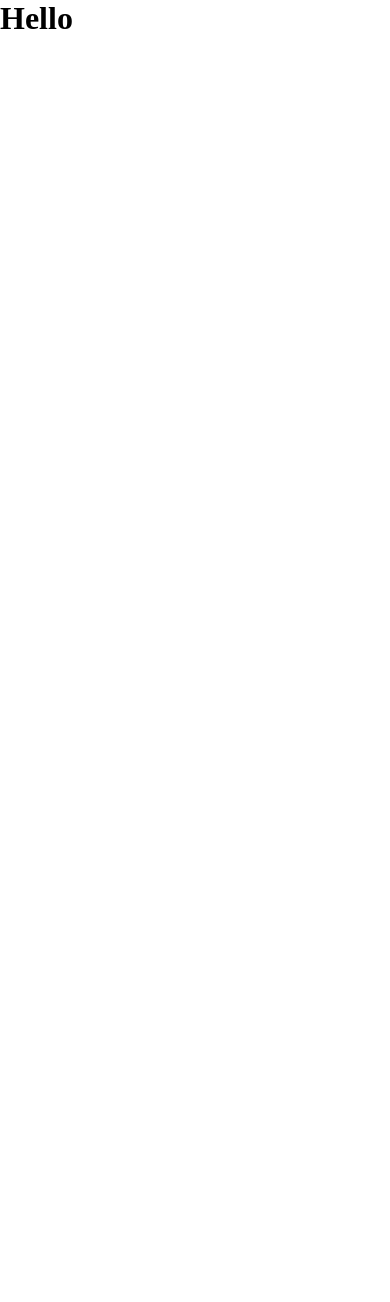
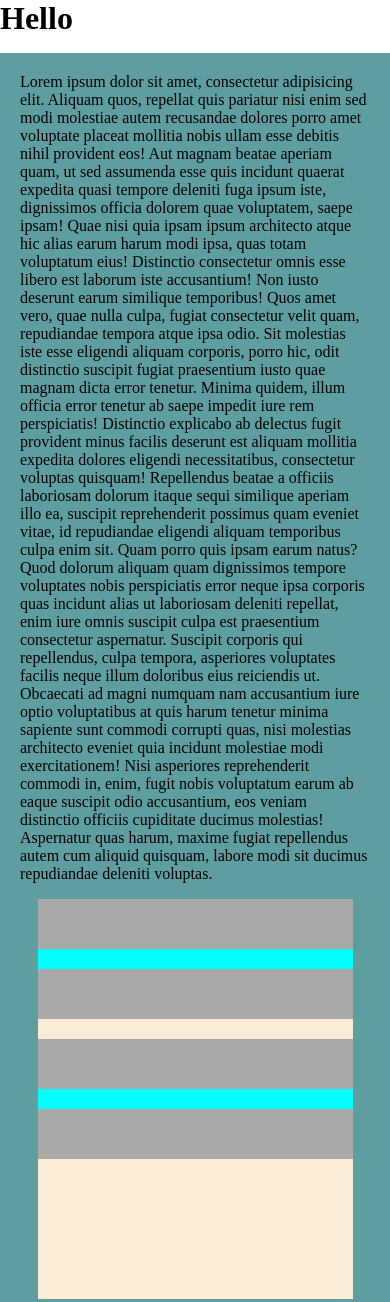
Before and after one commit to N215-obrookin/N215_SP24, a website: page index.html in a window 390 px wide. Before the commit the page ends 844 px from the top, so only its background shows below. Drawn offline with Linux system fonts and the light colour scheme.

Commit message:
Idea of responsive input

```diff
--- a/index.html
+++ b/index.html
@@ -9,5 +9,51 @@
   </head>
   <body>
     <h1>Hello</h1>
+    <div class="wrapper">
+      <p>
+        Lorem ipsum dolor sit amet, consectetur adipisicing elit. Aliquam quos,
+        repellat quis pariatur nisi enim sed modi molestiae autem recusandae
+        dolores porro amet voluptate placeat mollitia nobis ullam esse debitis
+        nihil provident eos! Aut magnam beatae aperiam quam, ut sed assumenda
+        esse quis incidunt quaerat expedita quasi tempore deleniti fuga ipsum
+        iste, dignissimos officia dolorem quae voluptatem, saepe ipsam! Quae
+        nisi quia ipsam ipsum architecto atque hic alias earum harum modi ipsa,
+        quas totam voluptatum eius! Distinctio consectetur omnis esse libero est
+        laborum iste accusantium! Non iusto deserunt earum similique temporibus!
+        Quos amet vero, quae nulla culpa, fugiat consectetur velit quam,
+        repudiandae tempora atque ipsa odio. Sit molestias iste esse eligendi
+        aliquam corporis, porro hic, odit distinctio suscipit fugiat praesentium
+        iusto quae magnam dicta error tenetur. Minima quidem, illum officia
+        error tenetur ab saepe impedit iure rem perspiciatis! Distinctio
+        explicabo ab delectus fugit provident minus facilis deserunt est aliquam
+        mollitia expedita dolores eligendi necessitatibus, consectetur voluptas
+        quisquam! Repellendus beatae a officiis laboriosam dolorum itaque sequi
+        similique aperiam illo ea, suscipit reprehenderit possimus quam eveniet
+        vitae, id repudiandae eligendi aliquam temporibus culpa enim sit. Quam
+        porro quis ipsam earum natus? Quod dolorum aliquam quam dignissimos
+        tempore voluptates nobis perspiciatis error neque ipsa corporis quas
+        incidunt alias ut laboriosam deleniti repellat, enim iure omnis suscipit
+        culpa est praesentium consectetur aspernatur. Suscipit corporis qui
+        repellendus, culpa tempora, asperiores voluptates facilis neque illum
+        doloribus eius reiciendis ut. Obcaecati ad magni numquam nam accusantium
+        iure optio voluptatibus at quis harum tenetur minima sapiente sunt
+        commodi corrupti quas, nisi molestias architecto eveniet quia incidunt
+        molestiae modi exercitationem! Nisi asperiores reprehenderit commodi in,
+        enim, fugit nobis voluptatum earum ab eaque suscipit odio accusantium,
+        eos veniam distinctio officiis cupiditate ducimus molestias! Aspernatur
+        quas harum, maxime fugiat repellendus autem cum aliquid quisquam, labore
+        modi sit ducimus repudiandae deleniti voluptas.
+      </p>
+      <div class="responsive-box">
+        <div class="boxes">
+          <div class="left"></div>
+          <div class="right"></div>
+        </div>
+        <div class="boxes">
+          <div class="left"></div>
+          <div class="right"></div>
+        </div>
+      </div>
+    </div>
   </body>
 </html>
--- a/scss/structure.scss
+++ b/scss/structure.scss
@@ -16,3 +16,58 @@ h6,
 p {
   margin-bottom: 16px;
 }
+
+.wrapper {
+  max-width: 960px;
+  margin: 0 auto;
+  padding: 20px;
+  background-color: cadetblue;
+
+  .responsive-box {
+    width: 90%;
+    margin: 0 auto;
+    background-color: antiquewhite;
+    min-height: 400px;
+
+    .boxes {
+      width: 100%;
+      min-height: 50px;
+      background-color: cyan;
+      display: flex;
+      // align-items: center;
+      justify-content: space-between;
+      margin-bottom: 20px;
+
+      .left {
+        width: 300px;
+        height: 50px;
+        background-color: darkgray;
+      }
+
+      .right {
+        width: 300px;
+        height: 50px;
+        background-color: darkgray;
+      }
+    }
+  }
+}
+
+@media all and (max-width: 720px) {
+  .wrapper {
+    .responsive-box {
+      .boxes {
+        flex-direction: column;
+        .left {
+          width: 100%;
+          margin-bottom: 20px;
+        }
+
+        .right {
+          width: 100%;
+          // margin-bottom: 20px;
+        }
+      }
+    }
+  }
+}
```
Also changed, not shown: css/styles.css, 1 other file.
